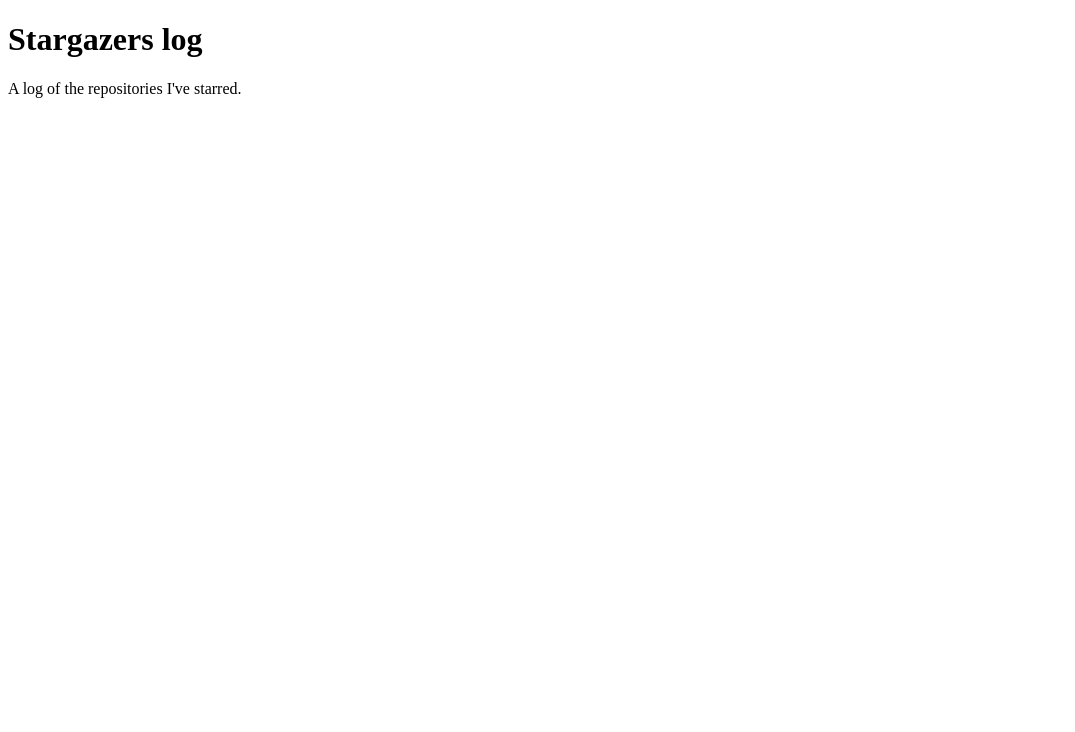
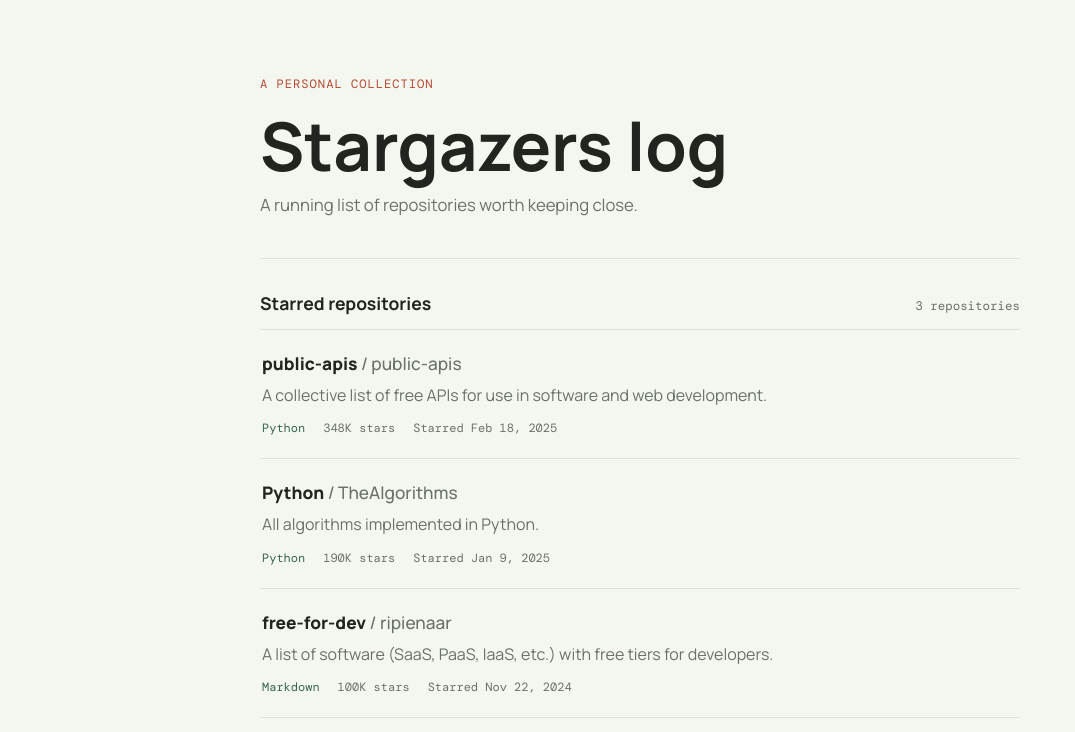
Before and after one commit to DLTKNoemiLeonardo/stargazers-log, a plain HTML site: page index.html in a window 1280 px wide. Shown: the whole page, without its empty margins (0-1075 px from the left). Drawn offline with nearby package versions, Linux system fonts and the light colour scheme.

Commit message:
Add starred repositories list
Add starred repositories list

```diff
--- /dev/null
+++ b/events.json
@@ -0,0 +1,29 @@
+[
+  {
+    "name": "public-apis",
+    "owner": "public-apis",
+    "description": "A collective list of free APIs for use in software and web development.",
+    "language": "Python",
+    "stars": 348000,
+    "starred_at": "2025-02-18",
+    "url": "https://github.com/public-apis/public-apis"
+  },
+  {
+    "name": "Python",
+    "owner": "TheAlgorithms",
+    "description": "All algorithms implemented in Python.",
+    "language": "Python",
+    "stars": 190000,
+    "starred_at": "2025-01-09",
+    "url": "https://github.com/TheAlgorithms/Python"
+  },
+  {
+    "name": "free-for-dev",
+    "owner": "ripienaar",
+    "description": "A list of software (SaaS, PaaS, IaaS, etc.) with free tiers for developers.",
+    "language": "Markdown",
+    "stars": 100000,
+    "starred_at": "2024-11-22",
+    "url": "https://github.com/ripienaar/free-for-dev"
+  }
+]
--- a/index.html
+++ b/index.html
@@ -2,10 +2,28 @@
 <html lang="en">
   <head>
     <meta charset="utf-8">
+    <meta name="viewport" content="width=device-width, initial-scale=1">
     <title>Stargazers log</title>
+    <link rel="stylesheet" href="style.css">
+    <script src="script.js" defer></script>
   </head>
   <body>
-    <h1>Stargazers log</h1>
-    <p>A log of the repositories I've starred.</p>
+    <main class="page">
+      <header class="page-header">
+        <p class="eyebrow">A personal collection</p>
+        <h1>Stargazers log</h1>
+        <p class="intro">A running list of repositories worth keeping close.</p>
+      </header>
+
+      <section class="repository-section" aria-labelledby="repository-heading">
+        <div class="section-heading">
+          <h2 id="repository-heading">Starred repositories</h2>
+          <p id="repository-count" class="repository-count" aria-live="polite">Loading</p>
+        </div>
+        <ul id="repository-list" class="repository-list" aria-live="polite">
+          <li class="list-message">Loading repositories...</li>
+        </ul>
+      </section>
+    </main>
   </body>
 </html>
--- /dev/null
+++ b/script.js
@@ -0,0 +1,72 @@
+const repositoryList = document.querySelector('#repository-list');
+const repositoryCount = document.querySelector('#repository-count');
+
+function formatStars(stars) {
+  return new Intl.NumberFormat('en', { notation: 'compact' }).format(stars);
+}
+
+function createRepositoryItem(repository) {
+  const item = document.createElement('li');
+  item.className = 'repository-item';
+
+  const link = document.createElement('a');
+  link.className = 'repository-link';
+  link.href = repository.url;
+  link.target = '_blank';
+  link.rel = 'noopener noreferrer';
+  link.textContent = repository.name;
+
+  const owner = document.createElement('span');
+  owner.className = 'repository-owner';
+  owner.textContent = ` / ${repository.owner}`;
+  link.append(owner);
+
+  const description = document.createElement('p');
+  description.className = 'repository-description';
+  description.textContent = repository.description;
+
+  const meta = document.createElement('div');
+  meta.className = 'repository-meta';
+
+  const language = document.createElement('span');
+  language.className = 'repository-language';
+  language.textContent = repository.language;
+
+  const stars = document.createElement('span');
+  stars.textContent = `${formatStars(repository.stars)} stars`;
+
+  const date = document.createElement('time');
+  date.dateTime = repository.starred_at;
+  date.textContent = `Starred ${new Date(`${repository.starred_at}T00:00:00`).toLocaleDateString('en', {
+    year: 'numeric',
+    month: 'short',
+    day: 'numeric'
+  })}`;
+
+  meta.append(language, stars, date);
+  item.append(link, description, meta);
+  return item;
+}
+
+async function loadRepositories() {
+  try {
+    const response = await fetch('./events.json');
+    if (!response.ok) {
+      throw new Error(`Request failed with status ${response.status}`);
+    }
+
+    const repositories = await response.json();
+    repositoryList.replaceChildren(...repositories.map(createRepositoryItem));
+    repositoryCount.textContent = `${repositories.length} repositories`;
+  } catch (error) {
+    repositoryList.replaceChildren();
+    const message = document.createElement('li');
+    message.className = 'list-message';
+    message.textContent = 'Could not load repositories. Open this page through a local web server and try again.';
+    repositoryList.append(message);
+    repositoryCount.textContent = 'Unavailable';
+    console.error('Unable to load starred repositories:', error);
+  }
+}
+
+loadRepositories();
--- /dev/null
+++ b/style.css
@@ -0,0 +1,164 @@
+@import url('https://fonts.googleapis.com/css2?family=DM+Mono:wght@400;500&family=Manrope:wght@400;500;600;700;800&display=swap');
+
+:root {
+  color-scheme: light;
+  --ink: #20251f;
+  --muted: #687269;
+  --line: #dce2d8;
+  --paper: #f4f6f0;
+  --surface: #fff;
+  --accent: #b64830;
+  --green: #37654e;
+}
+
+* {
+  box-sizing: border-box;
+}
+
+body {
+  margin: 0;
+  background-color: var(--paper);
+  background-image: radial-gradient(#cbd4c5 0.7px, transparent 0.7px);
+  background-size: 18px 18px;
+  color: var(--ink);
+  font-family: 'Manrope', sans-serif;
+}
+
+.page {
+  width: min(100% - 40px, 760px);
+  margin: 0 auto;
+  padding: 76px 0 96px;
+}
+
+.page-header {
+  padding-bottom: 42px;
+  border-bottom: 1px solid var(--line);
+}
+
+.eyebrow,
+.repository-count,
+.repository-meta,
+.repository-language {
+  font-family: 'DM Mono', monospace;
+}
+
+.eyebrow {
+  margin: 0 0 18px;
+  color: var(--accent);
+  font-size: 0.76rem;
+  letter-spacing: 0.08em;
+  text-transform: uppercase;
+}
+
+h1,
+h2,
+p {
+  margin-top: 0;
+}
+
+h1 {
+  margin-bottom: 12px;
+  font-size: clamp(2.4rem, 8vw, 4.2rem);
+  line-height: 1.05;
+}
+
+.intro {
+  margin-bottom: 0;
+  color: var(--muted);
+  font-size: 1.05rem;
+}
+
+.repository-section {
+  padding-top: 32px;
+}
+
+.section-heading {
+  display: flex;
+  align-items: baseline;
+  justify-content: space-between;
+  gap: 16px;
+  margin-bottom: 14px;
+}
+
+.section-heading h2 {
+  margin-bottom: 0;
+  font-size: 1.1rem;
+}
+
+.repository-count {
+  margin-bottom: 0;
+  color: var(--muted);
+  font-size: 0.78rem;
+  white-space: nowrap;
+}
+
+.repository-list {
+  margin: 0;
+  padding: 0;
+  list-style: none;
+  border-top: 1px solid var(--line);
+}
+
+.repository-item {
+  display: grid;
+  grid-template-columns: minmax(0, 1fr) auto;
+  gap: 12px 24px;
+  padding: 22px 2px;
+  border-bottom: 1px solid var(--line);
+}
+
+.repository-link {
+  color: var(--ink);
+  font-size: 1.08rem;
+  font-weight: 800;
+  text-decoration-color: transparent;
+  text-underline-offset: 4px;
+  transition: color 150ms ease, text-decoration-color 150ms ease;
+}
+
+.repository-link:hover,
+.repository-link:focus-visible {
+  color: var(--accent);
+  text-decoration-color: currentColor;
+}
+
+.repository-owner {
+  color: var(--muted);
+  font-weight: 500;
+}
+
+.repository-description {
+  grid-column: 1;
+  margin: -4px 0 0;
+  color: var(--muted);
+  line-height: 1.6;
+}
+
+.repository-meta {
+  display: flex;
+  grid-column: 1 / -1;
+  flex-wrap: wrap;
+  gap: 8px 18px;
+  color: var(--muted);
+  font-size: 0.75rem;
+}
+
+.repository-language {
+  color: var(--green);
+}
+
+.list-message {
+  padding: 24px 2px;
+  color: var(--muted);
+}
+
+@media (max-width: 520px) {
+  .page {
+    width: min(100% - 32px, 760px);
+    padding-top: 48px;
+  }
+
+  .repository-item {
+    gap: 10px;
+  }
+}
```
